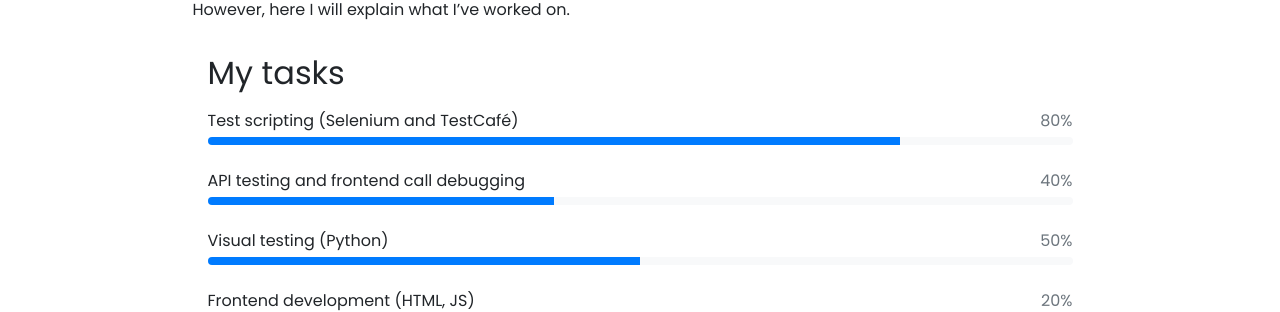
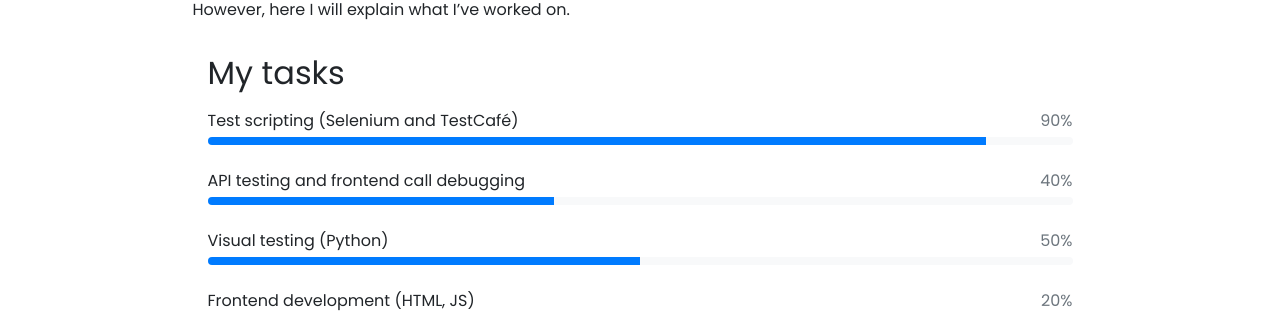
Before and after one commit to Togekiss/togekiss.github.io, a Jekyll site: the page built from _projects/3 QA Automation.md, in a window 1280 px wide. Shown: the part 324-636 px from the top of the page. Built offline with Jekyll 4.4.1, drawn with Linux system fonts in a browser that asks for light colours.

Commit message:
more shine

```diff
--- a/_data/qa-skills.yml
+++ b/_data/qa-skills.yml
@@ -1,5 +1,5 @@
 - name: Test scripting (Selenium and TestCafé)
-  percentage: 80
+  percentage: 90
   color: primary
 
 - name: API testing and frontend call debugging
```
